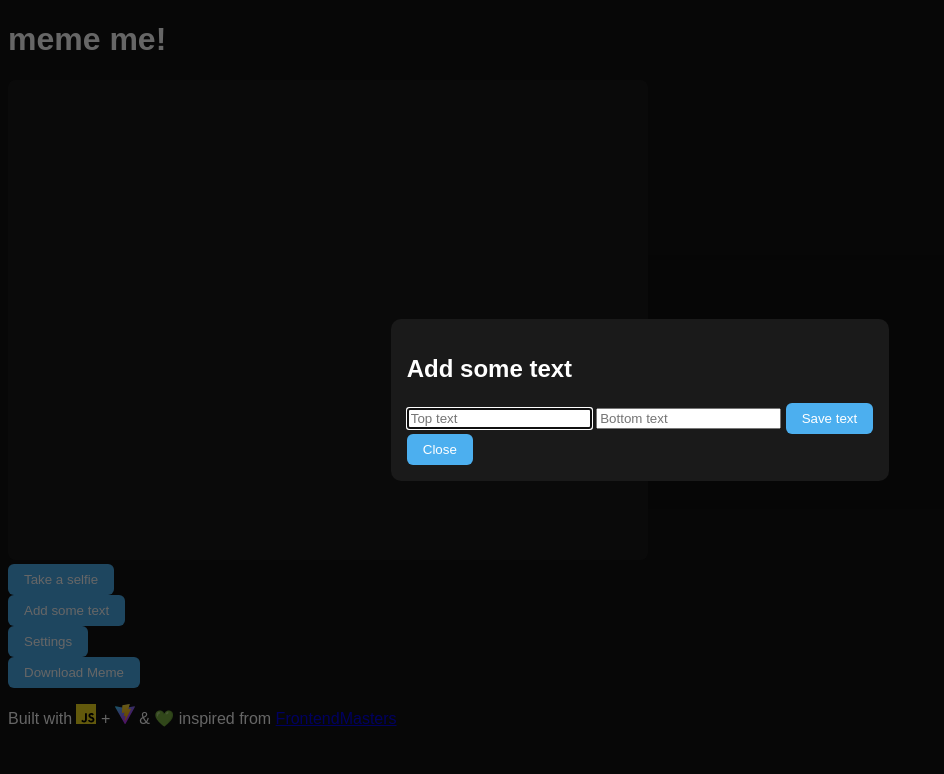
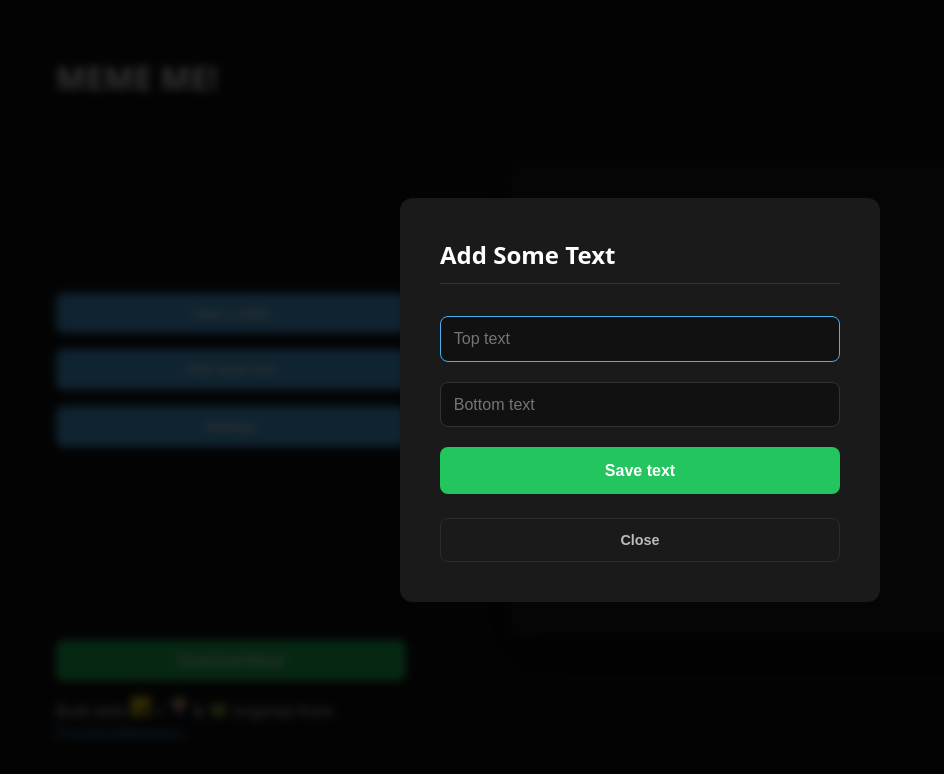
Before and after one commit to nwntaspap/meme-me, a website built with Vite: page index.html in a window 1280 px wide. Both pictures are taken after a click on the button "Add some text". Shown: the whole page, without its empty margins (0-944 px from the left). Built offline with nearby package versions, Linux system fonts and the light colour scheme; no server answers.

Commit message:
make it visually appealing 🎨

```diff
--- a/src/style.css
+++ b/src/style.css
@@ -1,44 +1,337 @@
+/*--- 1. RESET & VARIABLES ---*/
 :root {
   --bg: #111;
   --surface: #1a1a1a;
-  --text: #fff;
+  --text: #ffffff;
   --accent: #4cafef;
+  --success: #22c55e;
+  --border: #333;
 }
 
 html[data-theme='light'] {
-  --bg: #fff;
+  --bg: #ffffff;
   --surface: #f2f2f2;
-  --text: #111;
+  --text: #111111;
+  --border: #ddd;
+}
+
+* {
+  margin: 0;
+  padding: 0;
+  box-sizing: border-box;
 }
 
 body {
   background: var(--bg);
   color: var(--text);
-  font-family: sans-serif;
+  font-family:
+    system-ui,
+    -apple-system,
+    sans-serif;
+  min-height: 100vh;
+  display: flex; /* Used to center the .container */
+  align-items: center;
+}
+
+.main-heading {
+  text-transform: uppercase;
+}
+
+/*--- 2. THE GRID CONTAINER ---*/
+.container.grid {
+  width: 100%;
+  max-width: 1200px;
+  margin: 0 auto;
+  padding: 1rem;
+  min-height: 90vh;
+
+  display: grid;
+  grid-template-areas:
+    'header main'
+    'nav    main'
+    'footer main';
+  grid-template-columns: minmax(250px, 30%) 1fr;
+  grid-template-rows: min-content 1fr min-content;
+  gap: 1.5rem;
+}
+
+/*--- 3. LAYOUT AREAS ---*/
+header {
+  grid-area: header;
+}
+
+main {
+  grid-area: main;
+  display: flex;
+  justify-content: center;
+  align-items: center;
+}
+
+nav {
+  grid-area: nav;
+  place-items: center;
+  place-content: center;
+}
+
+footer {
+  grid-area: footer;
+}
+
+/*--- 4. COMPONENTS ---*/
+#actions.btn-container {
+  display: flex;
+  flex-direction: column;
+  gap: 1rem;
+  width: 100%;
+}
+
+.btn-container .action {
+  width: 100%;
+}
+
+.btn-container .action > button {
+  width: 100%;
 }
 
 canvas {
   background: var(--surface);
-  border-radius: 8px;
+  border-radius: 12px;
+  max-width: 100%;
+  height: auto;
+}
+
+#meme {
+  box-shadow: 0 20px 50px rgba(0, 0, 0, 0.5);
 }
 
 button {
   background: var(--accent);
   color: white;
   border: none;
-  padding: 0.5rem 1rem;
-  border-radius: 6px;
+  padding: 0.8rem 1.2rem;
+  border-radius: 8px;
   cursor: pointer;
+  font-weight: 600;
+  transition: all 0.3s;
 }
 
+.action button:hover {
+  transform: translateY(-1px);
+  filter: brightness(1.1);
+}
+
+.action button:active {
+  transform: scale(0.96);
+}
+
+footer a {
+  display: inline-block;
+  text-decoration: none;
+  color: var(--accent);
+  position: relative;
+}
+
+footer a::before {
+  content: '';
+  display: inline-block;
+  position: absolute;
+  bottom: 0;
+  left: 0;
+  width: 0;
+  height: 1px;
+  background-color: var(--text);
+  transition: all 0.3s;
+}
+
+footer a:hover::before {
+  width: 100%;
+}
+
+button#download-meme {
+  background: var(--success);
+  width: 100%;
+  margin-bottom: 1rem;
+  transition: all 0.3s;
+}
+
+button#download-meme:hover {
+  filter: drop-shadow(0 0 10px var(--success));
+}
+
+/*--- 5. DIALOG / MODAL ---*/
 dialog {
+  margin: auto;
   border: none;
-  border-radius: 10px;
-  padding: 1rem;
+  border-radius: 12px;
+  padding: 0;
+  background: transparent;
+  outline: none;
+}
+
+/* The Blurred Backdrop */
+dialog::backdrop {
+  background: rgba(0, 0, 0, 0.8);
+  backdrop-filter: blur(4px);
+}
+
+/* The Content Card */
+dialog article {
   background: var(--surface);
   color: var(--text);
+  padding: 2.5rem;
+  border-radius: 12px;
+  width: 480px; /* Optimal width for camera preview and inputs */
+  max-width: 95vw;
+  box-shadow: 0 25px 50px -12px rgba(0, 0, 0, 0.5);
+  display: flex;
+  flex-direction: column;
 }
 
-dialog::backdrop {
-  background: rgba(0, 0, 0, 0.6);
+dialog form {
+  display: flex;
+  flex-direction: column;
+  gap: 1.5rem;
 }
+
+dialog h2 {
+  font-size: 1.5rem;
+  text-transform: capitalize;
+  border-bottom: 1px solid var(--border);
+  padding-bottom: 0.75rem;
+  margin-bottom: 0.5rem;
+}
+
+.modal-content {
+  display: flex;
+  flex-direction: column;
+  gap: 1.25rem;
+}
+
+dialog input[type='text'] {
+  width: 100%;
+  padding: 0.8rem;
+  background: var(--bg);
+  border: 1px solid var(--border);
+  color: var(--text);
+  border-radius: 8px;
+  font-size: 1rem;
+}
+
+dialog input[type='text']:focus {
+  border-color: var(--accent);
+  outline: none;
+}
+
+/* Preview Canvas (Selfie Modal) */
+#preview {
+  width: 100%;
+  height: auto;
+  border-radius: 8px;
+  border: 2px solid var(--border);
+}
+
+/* Primary Modal Buttons (Save Text / Save Photo) */
+.modal-content button {
+  background: var(--success) !important;
+  width: 100%;
+  font-size: 1rem;
+  padding: 0.9rem;
+}
+
+/* The 'Close' Button (Submit type in method="dialog") */
+dialog form > button[type='submit'] {
+  background: transparent;
+  border: 1px solid var(--border);
+  color: var(--text);
+  font-size: 0.9rem;
+  opacity: 0.7;
+  transition: all 0.2s;
+}
+
+dialog form > button[type='submit']:hover {
+  opacity: 1;
+  background: var(--border);
+}
+
+/*--- THE SWITCH COMPONENT ---*/
+#dark-mode {
+  display: flex;
+  align-items: center;
+  justify-content: space-between;
+  padding: 1rem;
+  background: var(--bg);
+  border-radius: 8px;
+  cursor: pointer;
+  border: 1px solid var(--border);
+}
+
+/* Hide the default checkbox */
+#toggle {
+  appearance: none;
+  -webkit-appearance: none;
+  width: 50px;
+  height: 26px;
+  background-color: #444; /* Off state color */
+  border-radius: 50px;
+  position: relative;
+  cursor: pointer;
+  transition: background-color 0.3s ease;
+  flex-shrink: 0; /* Prevents it from squishing */
+}
+
+/* The "Knob" of the switch */
+#toggle::before {
+  content: '';
+  position: absolute;
+  top: 3px;
+  left: 3px;
+  width: 20px;
+  height: 20px;
+  background-color: white;
+  border-radius: 50%;
+  transition: transform 0.3s ease;
+  box-shadow: 0 2px 4px rgba(0, 0, 0, 0.2);
+}
+
+/* On State (Checked) */
+#toggle:checked {
+  background-color: var(--success);
+}
+
+/* Move the knob when checked */
+#toggle:checked::before {
+  transform: translateX(24px);
+}
+
+/* Hover effect for better feedback */
+#toggle:hover {
+  filter: brightness(1.2);
+}
+
+/*--- 6. RESPONSIVE ---*/
+@media (max-width: 768px) {
+  .main-heading {
+    text-align: center;
+  }
+
+  .container.grid {
+    grid-template-areas:
+      'header'
+      'main'
+      'nav'
+      'footer';
+    grid-template-columns: 1fr;
+    grid-template-rows: max-content auto 1fr max-content;
+    min-height: 100vh;
+  }
+
+  #actions {
+    align-items: center;
+  }
+
+  footer {
+    display: flex;
+    flex-direction: column-reverse;
+    gap: 1rem;
+  }
+}
```
